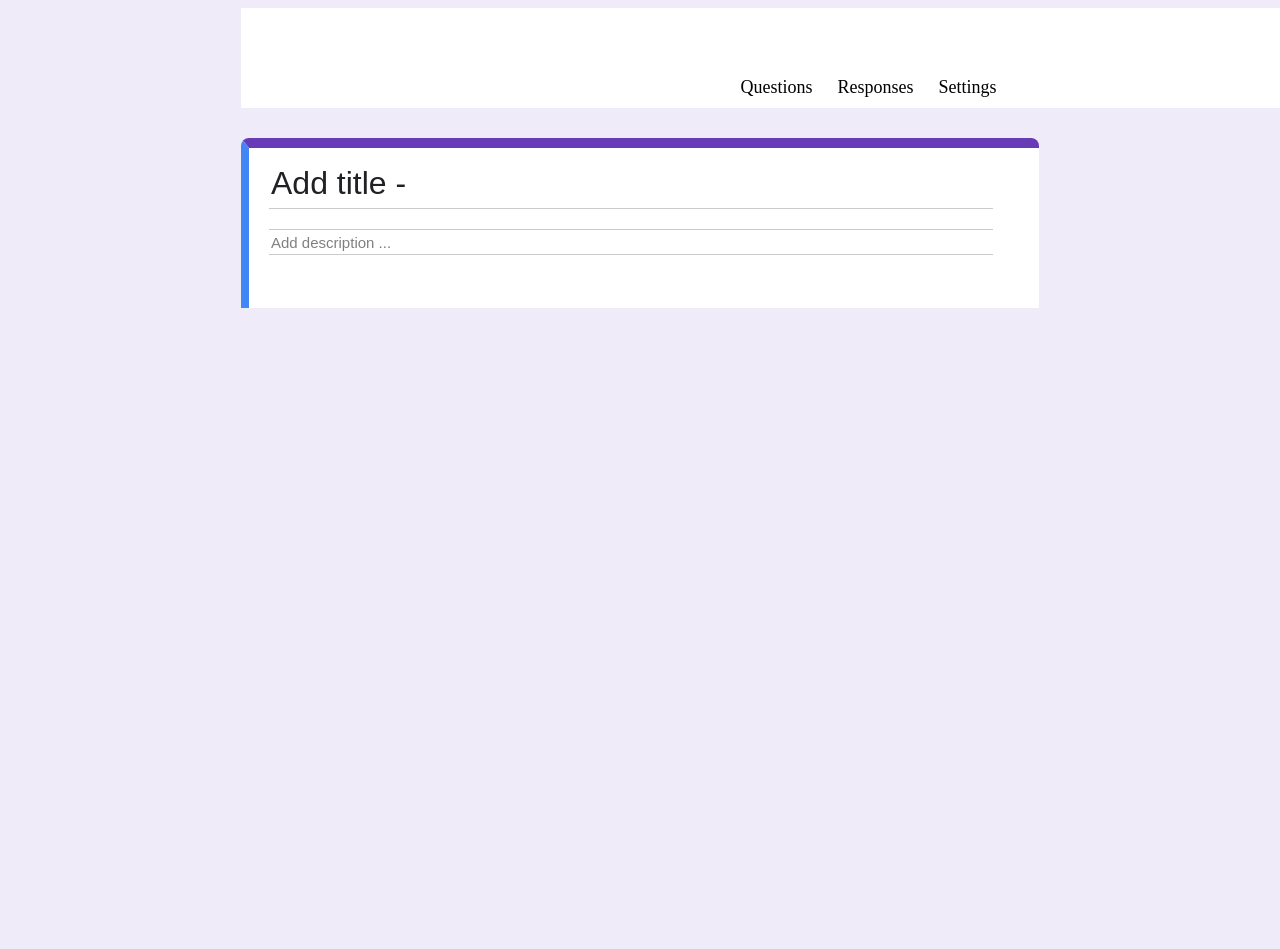
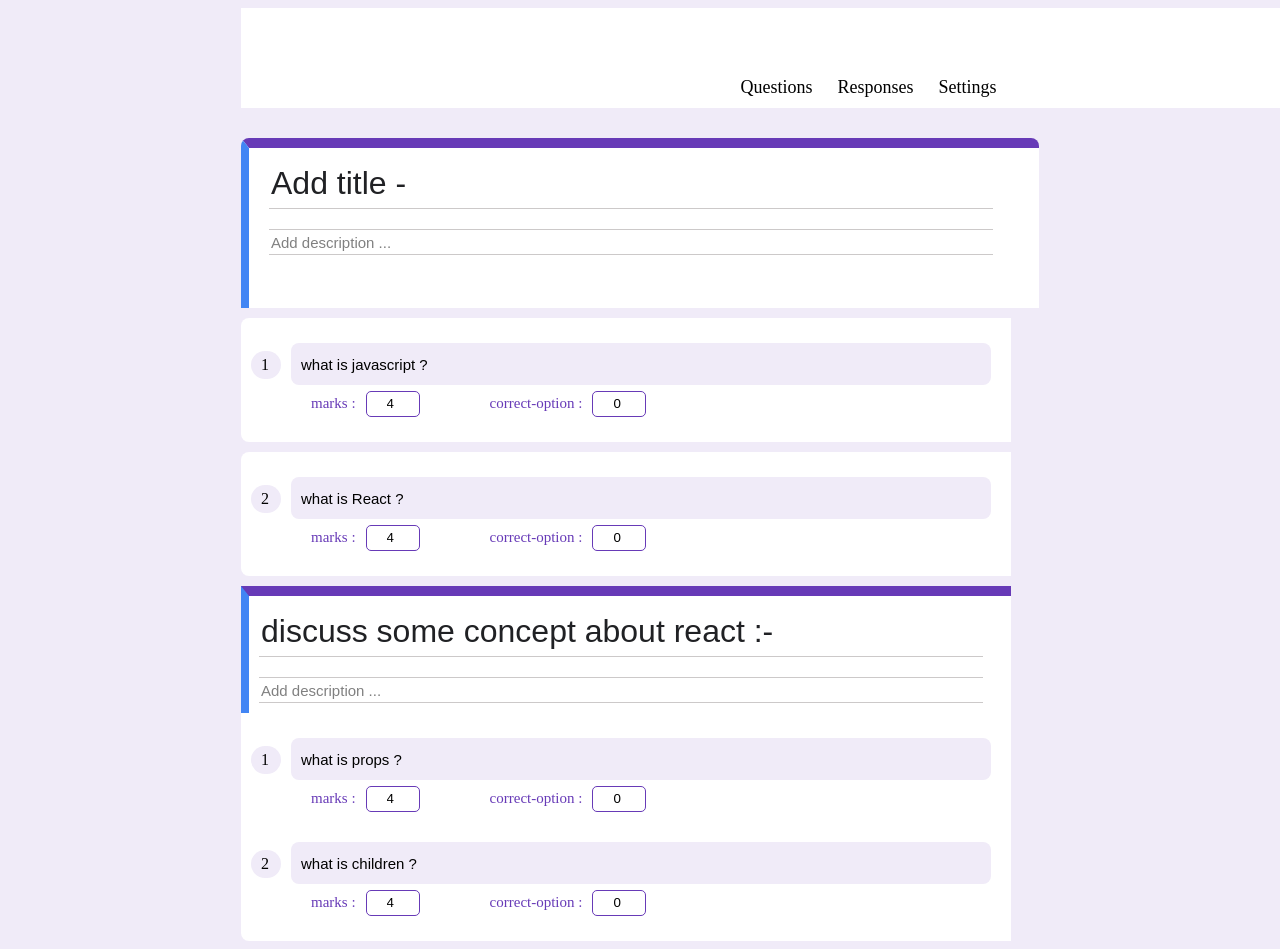
Before and after one commit to harshitj100/test-conduction, a React (Create React App) app: page / in a window 1280 px wide. Shown: the top 949 px of the page. Before the commit the page ends 800 px from the top, so only its background shows below. Built offline with nearby package versions, Linux system fonts and the light colour scheme.

Commit message:
displaying question and section

```diff
--- a/src/App.css
+++ b/src/App.css
@@ -37,7 +37,14 @@ body{
   border-top-left-radius: 8px;
   border-top-right-radius: 8px;
 }
-.title-text{
+.section-container{
+  padding-top: 0px;
+  padding: 10px;
+  margin-top: 0px;
+  border-top: 10px solid #673AB7;
+  border-left: 8px solid rgb(66, 133, 244);
+}
+.title-text,.section-text{
   color: rgb(32, 33, 36);
   display: block;
   height: 48px;
@@ -47,7 +54,7 @@ body{
   border: none;
   border-bottom: 1px solid rgb(204, 201, 201);
 }
-.title-description-text{
+.title-description-text,.section-description-text{
   color: rgb(32, 33, 36);
   display: block;
   height: 22px;
@@ -57,10 +64,12 @@ body{
   border-bottom: 1px solid rgb(204, 201, 201);
   border-top: 1px solid rgb(204, 201, 201);
 }
-.title-description-text::placeholder{
+.title-description-text::placeholder,
+.section-description-text::placeholder{
   color: grey;
 }
-.title-description-text:focus{
+.title-description-text:focus,
+.section-description-text:focus{
   border-top: none;
 }
 .default-marks-text{
@@ -80,7 +89,6 @@ body{
   display: block;
   width: 770px;
   margin-top: 10px;
-  padding-top: 6px;
   padding-bottom: 20px;
   border-top-left-radius: 8px;
   border-bottom-left-radius: 8px;
@@ -108,6 +116,30 @@ body{
   background-color: #f0ebf8;
   padding: 10px;
   border-radius: 8px;
+}
+.marks-container , .correct-option-container{
+  display: inline-block;
+}
+.marks-text , .correct-option-text{
+  display: inline-block;
+  font-family: cursive;
+  font-size: 15px;
+  margin-left: 60px;
+  padding: 10px;
+  border-radius: 8px;
+  color: #673AB7;
+}
+.marks-input , .correct-option-input{
+  width: 30px;
+  height: 22px;
+  border: 1px solid #673AB7;
+  border-radius: 5px;
+  padding-left: 20px;
+  cursor: pointer;
+}
+input[type="number"]::-webkit-inner-spin-button,
+input[type="number"]::-webkit-outer-spin-button{
+  -webkit-appearance: none;
 }
 
 .option-text-container{
--- a/src/App.js
+++ b/src/App.js
@@ -1,12 +1,11 @@
 import Header from "./components/Header.js";
-import TittleComponent from "./components/TittleComponent.js";
-
+import Main from "./components/Main.js";
 import './App.css'
 function App() {
   return (
     <>
     <Header />
-    <TittleComponent />
+    <Main />
     </>
   );
 }
--- /dev/null
+++ b/src/components/Main.js
@@ -0,0 +1,70 @@
+import React from 'react'
+import TittleComponent from './main/TittleComponent'
+import Questions from './main/Questions'
+import { useState } from 'react'
+
+const Main = () => {
+  const quizData = {
+    title : "javascript-question-test",
+    description : "this is a test for javascript questons we will get into depth for evry concepts",
+    defaultMarks : 4,
+  };
+  const [questionsData ,setQuestionsData] = useState([
+    {
+      questionId : 1,
+      questionText : "what is javascript ?",
+      questionMarks : quizData.defaultMarks,
+      questionDesc : false,
+      questiontype : 'mcq',
+      correctOptionIndex : 0
+    },
+    {
+      questionId : 2,
+      questionText : "what is React ?",
+      questionMarks : quizData.defaultMarks,
+      questionDesc : false,
+      questiontype : 'mcq',
+      correctOptionIndex : 0
+    },
+    {
+      questionId : 's',
+      sectionName : "discuss some concept about react :-",
+      sectionDesc : '',
+      sectionQuestion : [
+        {
+          questionId : 3.1,
+          questionText : "what is props ?",
+          questionMarks : quizData.defaultMarks,
+          questionDesc : false,
+          questiontype : 'mcq',
+          correctOptionIndex : 0
+        },
+        {
+          questionId : 3.2,
+          questionText : "what is children ?",
+          questionMarks : quizData.defaultMarks,
+          questionDesc : false,
+          questiontype : 'mcq',
+          correctOptionIndex : 0
+        },
+      ]},
+    {
+      questionId : 4,
+      questionText : "what is node.js ?",
+      questionMarks : quizData.defaultMarks,
+      questionDesc : false,
+      questiontype : 'mcq',
+      correctOptionIndex : 0
+    },
+  ])
+  return (
+    <>
+      <TittleComponent />
+      {questionsData.map((question , index) =>
+        (<Questions key = {question.questionId} question = {question} index = {index}/>))}
+
+    </>
+  )
+}
+
+export default Main
--- /dev/null
+++ b/src/components/main/Option.js
@@ -0,0 +1,11 @@
+import React from 'react'
+
+const Option = ({options , index , questionId}) => {
+  return (
+    <div>
+
+    </div>
+  )
+}
+
+export default Option
--- /dev/null
+++ b/src/components/main/Questions.js
@@ -0,0 +1,77 @@
+import React from 'react';
+import { useState } from 'react';
+import Section from './Section';
+import Option from './Option';
+const Questions = ({question , index}) => {
+  const isSection = typeof(question.questionId) === 'string' ? true : false ;
+  const [optionData , setOptionData] = useState([{
+      optionsId : 1,
+      optionTexts : ['language' , 'compiler' , 'software' , 'system'],
+      correctOptionIndex : 0,
+    },
+    {
+      optionsId : 2,
+      optionTexts : ['library' , 'desktop' , 'framework' , 'system'],
+      correctOptionIndex : 2,
+    },
+    {
+      optionsId : 3.1,
+      optionTexts : ['HTML-5 attributes' , 'class' , 'object of data' , 'function'],
+      correctOption : 0,
+    },
+    {
+      optionsId : 3.2,
+      optionTexts : ['properties' , 'class' , 'component object' , 'function'],
+      correctOption : 0,
+    },
+    {
+      optionsId : 4,
+      optionTexts : ['framwork' , 'runtime env' , 'IDE' , 'language'],
+      correctOption : 0,
+    }]);
+
+  return (
+    <div className="question-container">
+      {!isSection ? (
+      <div className="question-text-container">
+        <div className="question-index">{index+1}</div>
+        <input type="text"  value = {question.questionText}
+          placeholder="Question . . ." className="question-text"/>
+        <div className="other-info-container">
+          <div className="marks-container">
+            <div className="marks-text">marks : </div>
+            <input type="number" value = {question.questionMarks} className ="marks-input"/>
+          </div>
+          <div className="correct-option-container">
+            <div className="correct-option-text">correct-option : </div>
+            <input type="number" value = {question.correctOptionIndex} className ="correct-option-input"/>
+          </div>
+        </div>
+        <div className="option-text-container">
+          {optionData.filter((options , index) => {
+            <Option key = {options.optionsId} options = {options} index = {index} questionId ={question.questionId}/>})}
+        </div>
+      </div>) :
+      <div  className="section">
+        <div className="section-container">
+          <div  className="section-text-container">
+            <input type="text" value={question.sectionName}  className="section-text"/>
+          </div>
+          <div  className="section-description-text-container">
+            <input type="text" value ={question.sectionDesc}
+              placeholder="Add description ..."  className="section-description-text"/>
+          </div>
+        </div>
+        {question.sectionQuestion.map((subquestion , index) =>
+        (<Section key = {subquestion.questionId} subquestion = {subquestion} index = {index}/>))}
+      </div>
+    }
+
+      <div className="option-text-container">
+
+      </div>
+    </div>
+  )
+}
+
+export default Questions
--- /dev/null
+++ b/src/components/main/Section.js
@@ -0,0 +1,31 @@
+import React from 'react'
+
+const Section = ({subquestion , index}) => {
+  // questionId : 3.1,
+  //         questionText : "what is props ?",
+  //         questionMarks : quizData.defaultMarks,
+  //         questionDesc : false,
+  //         questiontype : 'mcq',
+  //         correctOptionIndex : 0
+  return (
+    <div >
+      <div className="question-text-container">
+        <div className="question-index">{index+1}</div>
+        <input type="text"  value = {subquestion.questionText}
+          placeholder="Question . . ." className="question-text"/>
+        <div className="other-info-container">
+          <div className="marks-container">
+            <div className="marks-text">marks : </div>
+            <input type="number" value = {subquestion.questionMarks} className ="marks-input"/>
+          </div>
+          <div className="correct-option-container">
+            <div className="correct-option-text">correct-option : </div>
+            <input type="number" value = {subquestion.correctOptionIndex} className ="correct-option-input"/>
+          </div>
+        </div>
+      </div>
+    </div>
+  )
+}
+
+export default Section
```
Also changed, not shown: src/components/main/TittleComponent.js (renamed from src/components/TittleComponent.js).
